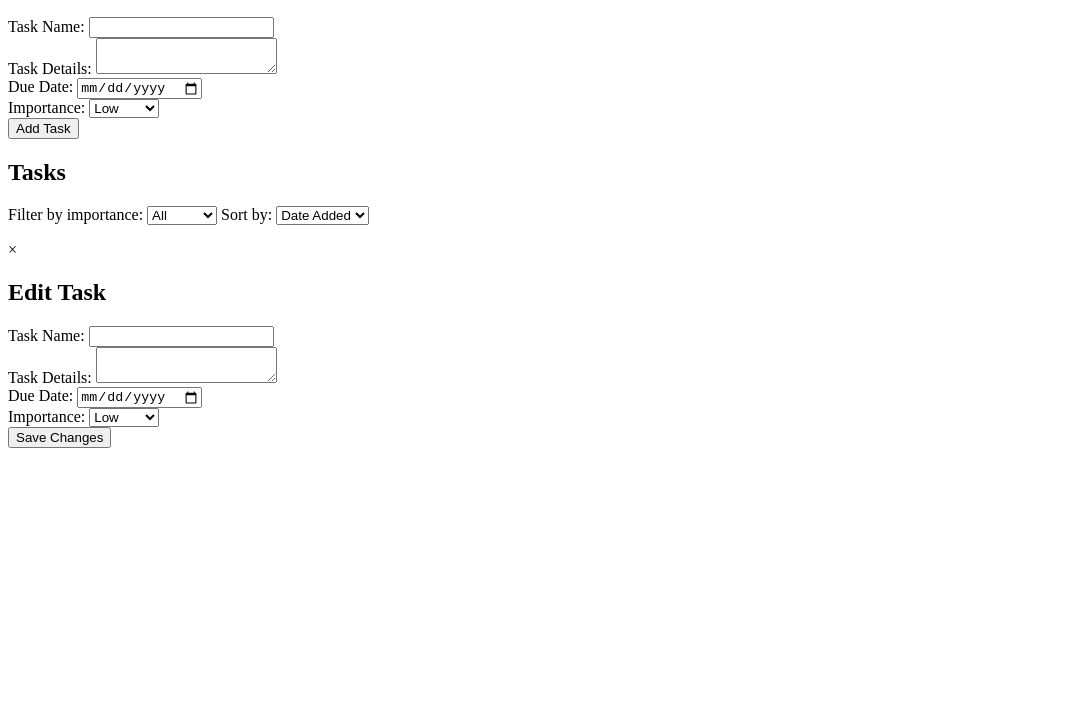
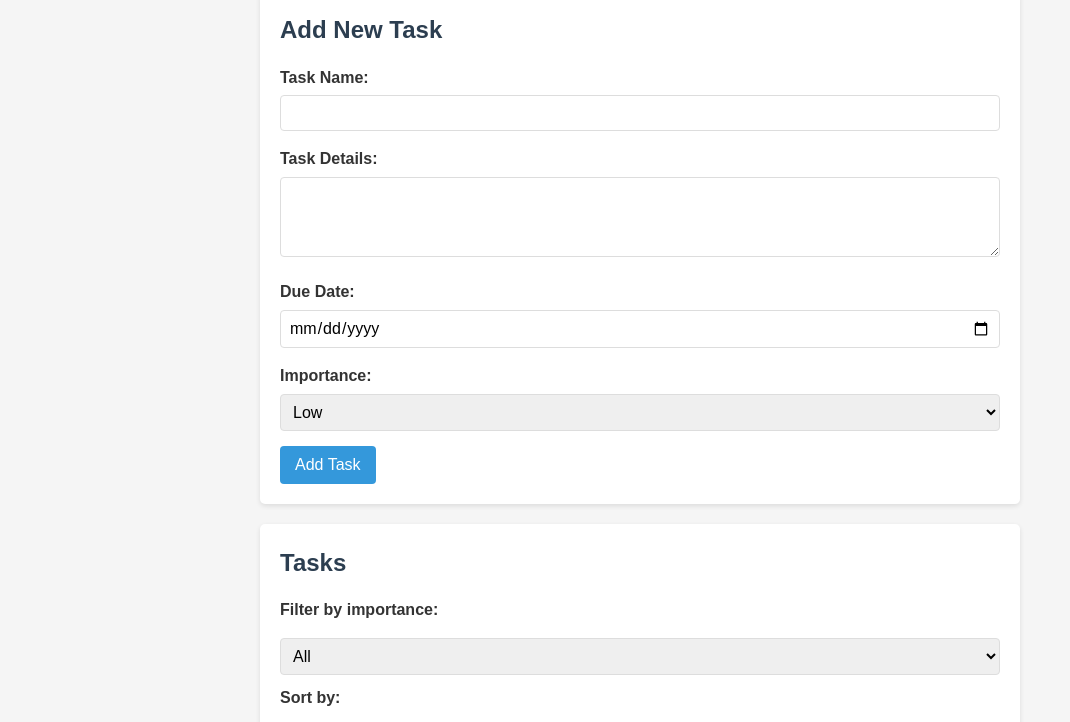
Before and after one commit to prateek10201/To-Do, a plain HTML site: page index.html in a window 1280 px wide. Shown: the part 110-832 px from the top of the page, without its empty margins (0-1070 px from the left). Before the commit the page ends 800 px from the top, so only its background shows below. Drawn offline with Linux system fonts and the light colour scheme; the site is published under a folder, as on GitHub Pages, so addresses that start at the root find nothing.

Commit message:
[Modified] index

```diff
--- a/index.html
+++ b/index.html
@@ -4,7 +4,7 @@
     <meta charset="UTF-8" />
     <meta name="viewport" content="width=device-width, initial-scale=1.0" />
     <title>Todo List Application</title>
-    <link rel="stylesheet" href="/To-Do/style.css" />
+    <link rel="stylesheet" href="style.css" />
   </head>
   <body>
     <div class="container">
@@ -100,6 +100,6 @@
       </div>
     </div>
 
-    <script src="/To-Do/script.js"></script>
+    <script src="script.js"></script>
   </body>
 </html>
```
